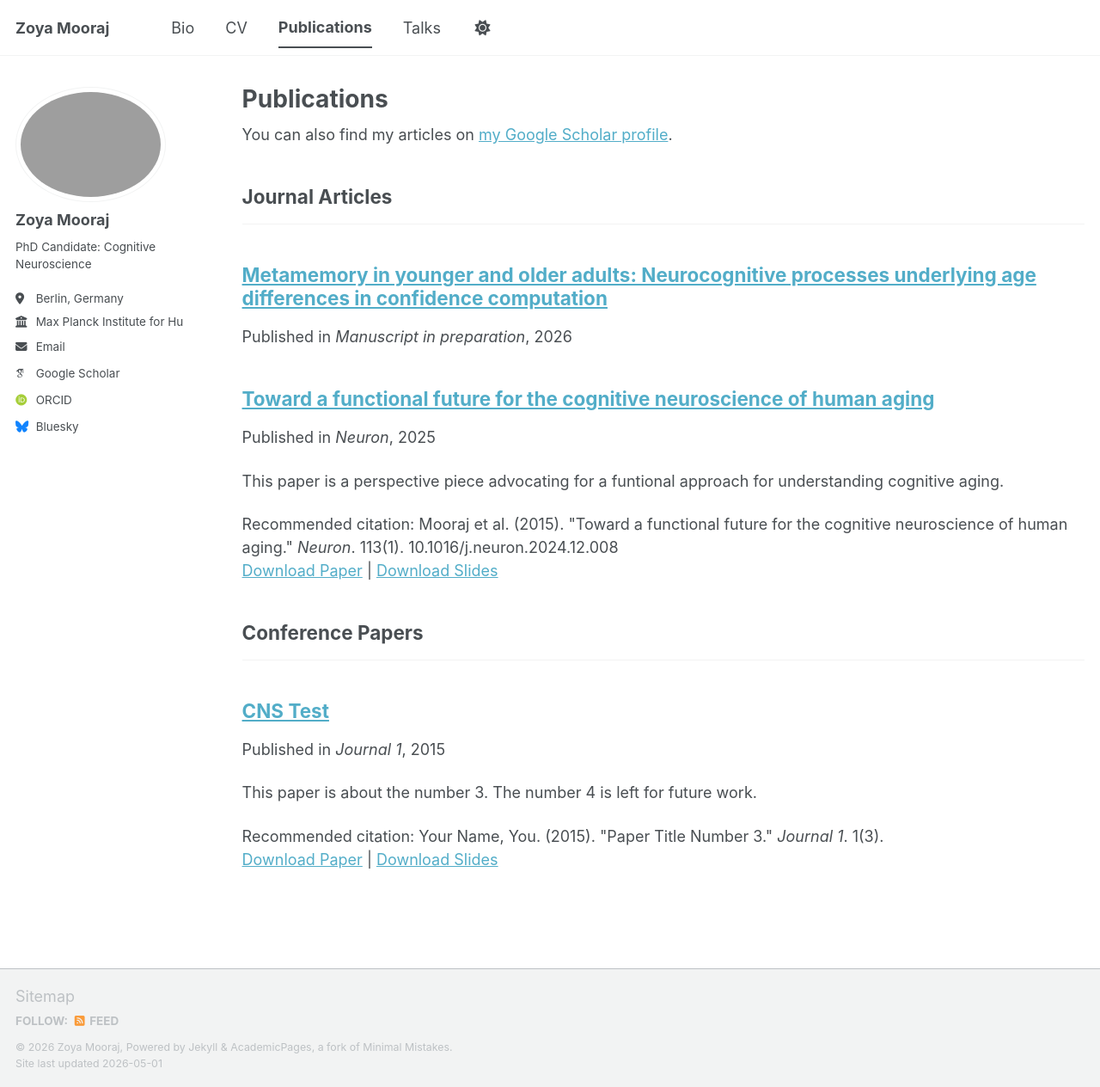
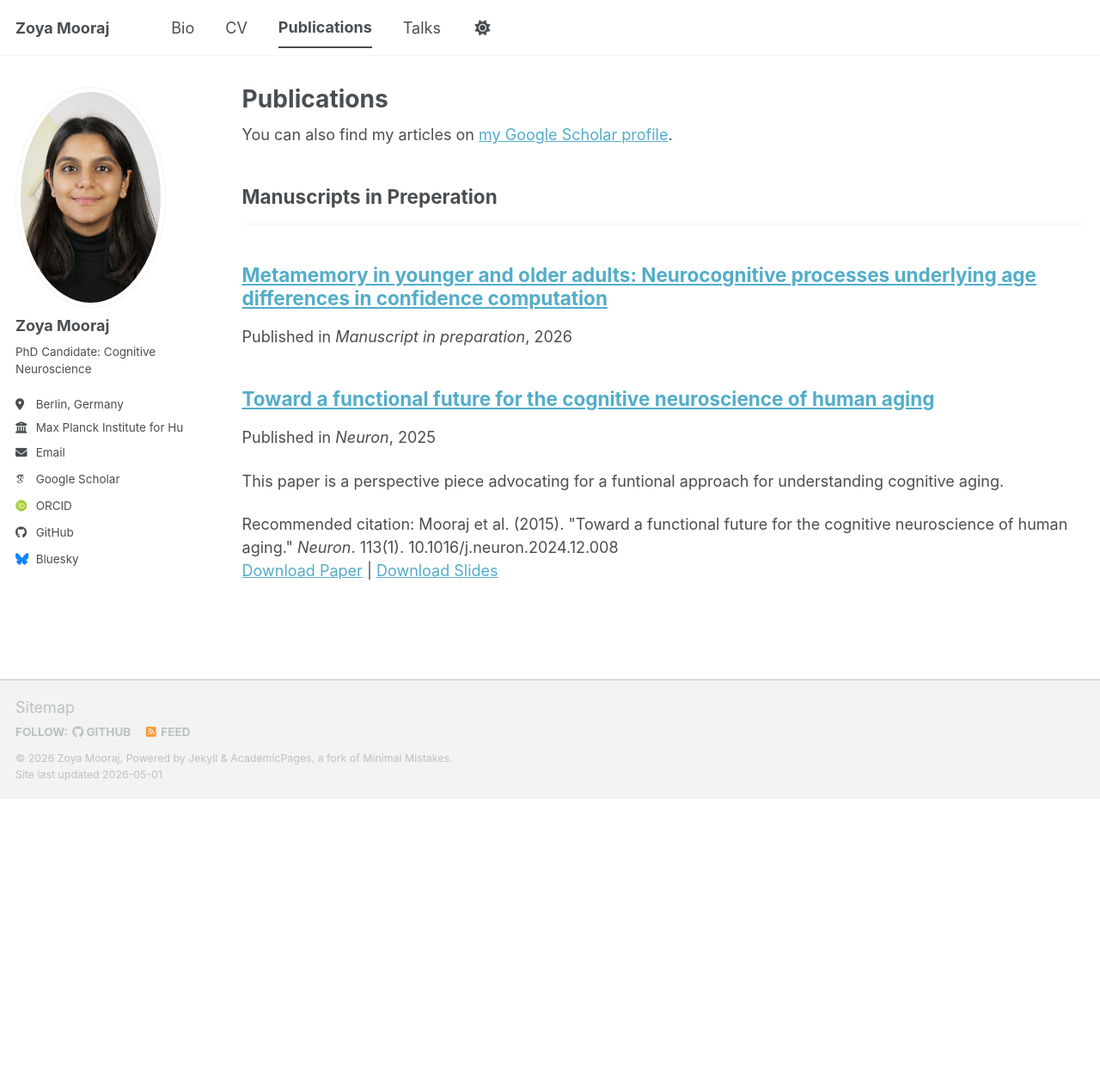
Before and after one commit to zoya-mooraj/zoya-mooraj.github.io, a Jekyll site: the page built from _pages/publications.html, in a window 1280 px wide and 1264 px high. Shown: the whole window at 86% size. Built offline with Jekyll 4.4.1, drawn with Linux system fonts in a browser that asks for light colours; some web fonts are replaced; a script bundle is joined from its source files by our own code; library files that are not in the unit come from our copies.

Commit message:
update photo2

```diff
--- a/_config.yml
+++ b/_config.yml
@@ -23,7 +23,7 @@ repository               : "zoya-mooraj/zoya-mooraj.github.io"
 #               Additional customization can be done by editing /_includes/author-profile.html
 author:
   # Biographic information
-  avatar           : "profile.png"
+  avatar           : "profile.jpeg"
   name             : "Zoya Mooraj"
   pronouns         : # example: "she/her"
   bio              : "PhD Candidate: Cognitive Neuroscience"
@@ -51,7 +51,7 @@ author:
   bitbucket        : # Username - Update with your username on the site
   codepen          : # Username
   dribbble         : # Username
-  github           : # "academicpages"
+  github           : "https://github.com/zoya-mooraj"
   kaggle           : # Username
   stackoverflow    : # User number or user number and name (i.e., use "1" or "1/jeff-atwood")
 
@@ -84,12 +84,14 @@ author:
 
 # Publication Category - The following the list of publication categories and their headings
 publication_category:
+  publications:
+    title: 'Peer-reviewed Publications'
+  preprints:
+    title: 'Preprints'
+  manuscripts:
+    title: 'Manuscripts in Preperation'
   books:
     title: 'Books'
-  manuscripts:
-    title: 'Journal Articles'
-  conferences:
-    title: 'Conference Papers'
 
 # Site Settings
 teaser                   :  # filename of teaser fallback teaser image placed in /images/ for social media previews
```
